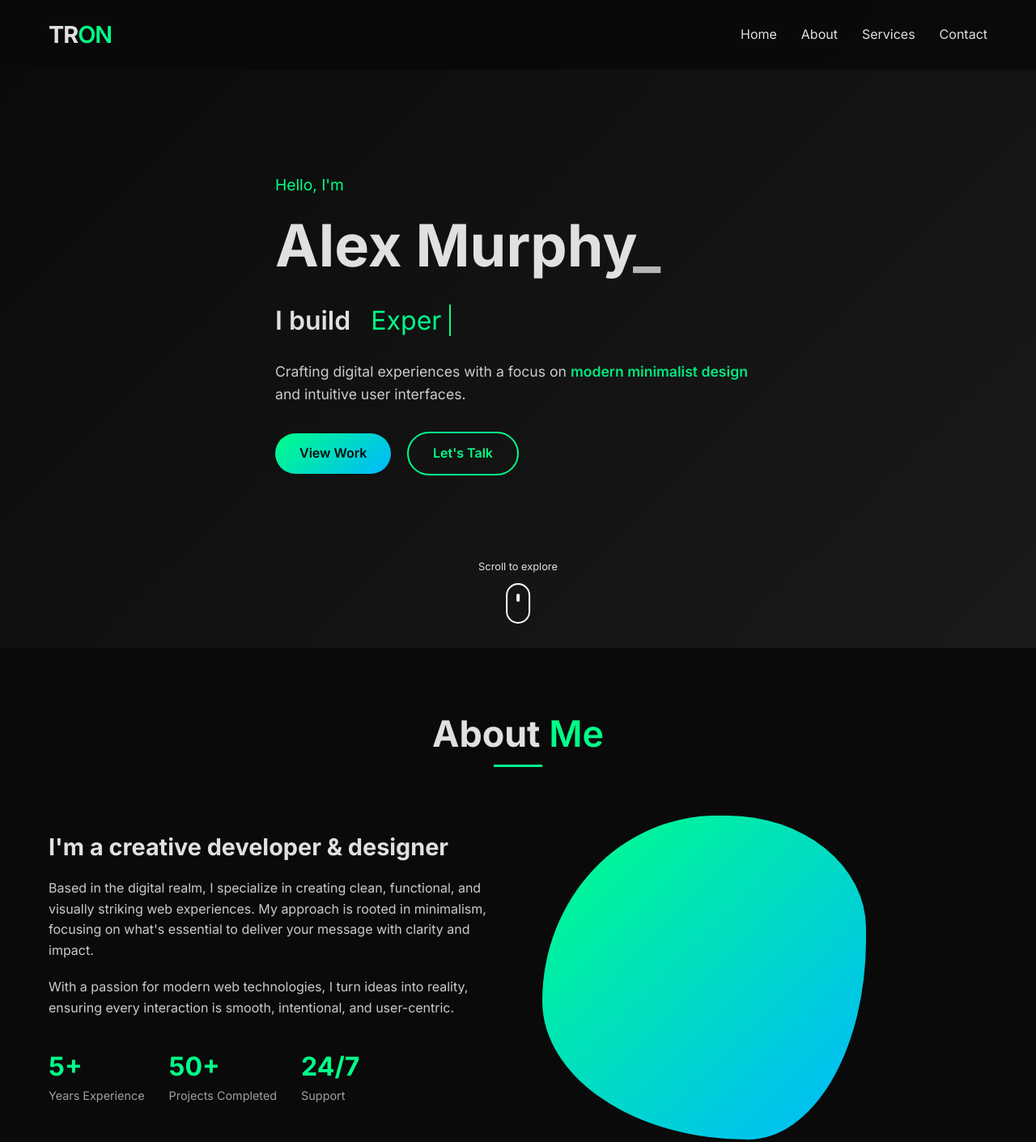
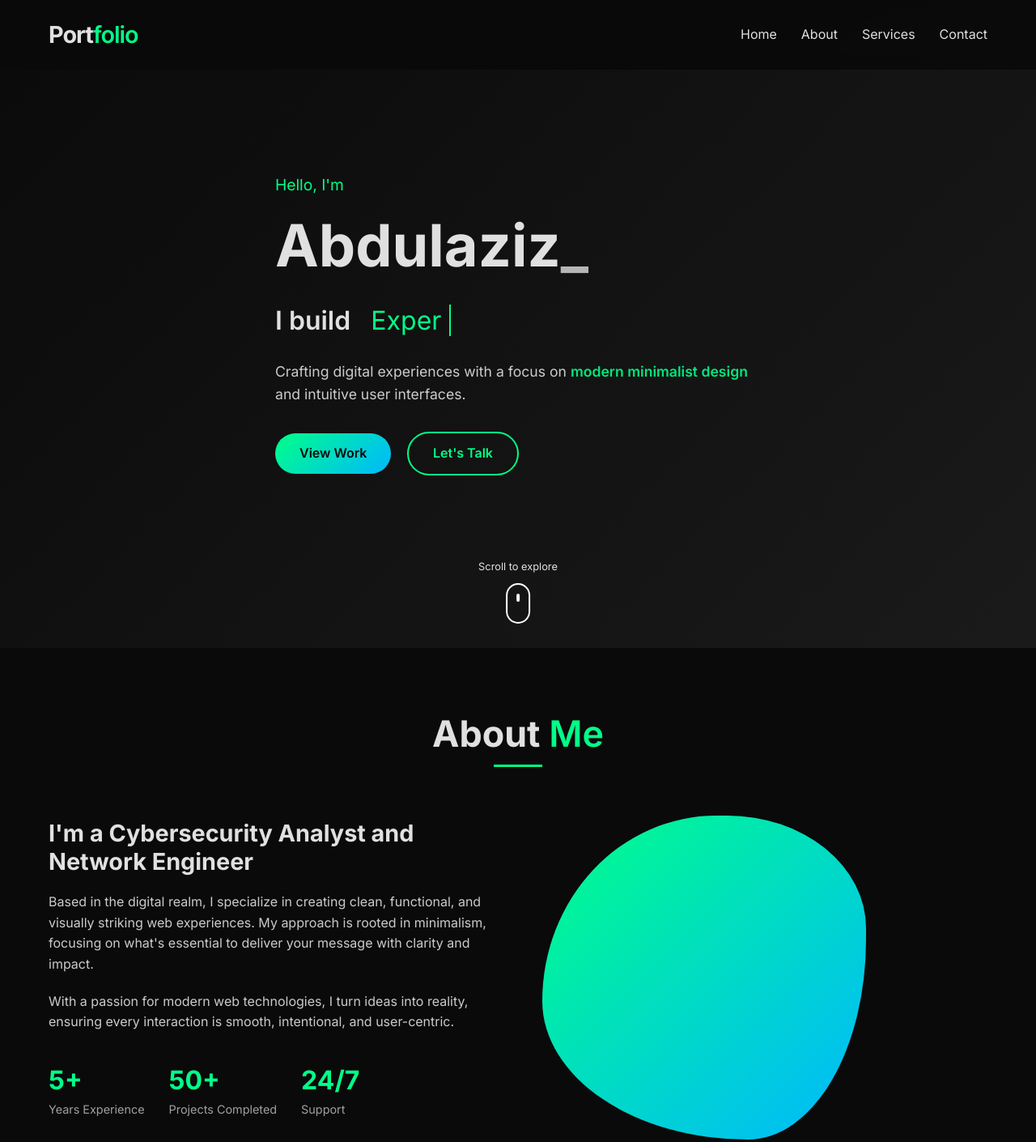
Before and after one commit to AXLVIM/AXLVIM.github.io, a plain HTML site: page index.html in a window 1280 px wide. Shown: the top 1410 px of the page at 81% size. Drawn offline with Linux system fonts and the light colour scheme.

Commit message:
Initial commit

```diff
--- a/index.html
+++ b/index.html
@@ -3,7 +3,7 @@
 <head>
     <meta charset="UTF-8">
     <meta name="viewport" content="width=device-width, initial-scale=1.0">
-    <title>YourBrand | Modern Minimalist</title>
+    <title>Abdulaziz's | Portfolio</title>
     <link rel="stylesheet" href="style.css">
     <!-- Google Fonts for a clean, modern sans-serif look -->
     <link href="https://fonts.googleapis.com/css2?family=Inter:opsz,wght@14..32,300;14..32,400;14..32,600;14..32,700&display=swap" rel="stylesheet">
@@ -12,7 +12,7 @@
 
     <nav class="navbar">
         <div class="container">
-            <div class="nav-brand">TR<span class="accent">ON</span></div>
+            <div class="nav-brand">Port<span class="accent">folio</span></div>
             <ul class="nav-menu">
                 <li class="nav-item"><a href="#home" class="nav-link">Home</a></li>
                 <li class="nav-item"><a href="#about" class="nav-link">About</a></li>
@@ -33,7 +33,7 @@
             <div class="container">
                 <div class="hero-content">
                     <p class="hero-greeting">Hello, I'm</p>
-                    <h1 class="hero-title">Alex Murphy<span class="cursor">_</span></h1>
+                    <h1 class="hero-title">Abdulaziz<span class="cursor">_</span></h1>
                     <div class="dynamic-text">
                         <span class="static-text">I build &nbsp;</span>
                         <span class="dynamic-word" id="dynamic-word"></span>
@@ -60,7 +60,7 @@
                 </div>
                 <div class="about-content">
                     <div class="about-text">
-                        <h3>I'm a creative developer & designer</h3>
+                        <h3>I'm a Cybersecurity Analyst and Network Engineer</h3>
                         <p>Based in the digital realm, I specialize in creating clean, functional, and visually striking web experiences. My approach is rooted in minimalism, focusing on what's essential to deliver your message with clarity and impact.</p>
                         <p>With a passion for modern web technologies, I turn ideas into reality, ensuring every interaction is smooth, intentional, and user-centric.</p>
                         <div class="about-stats">
```
